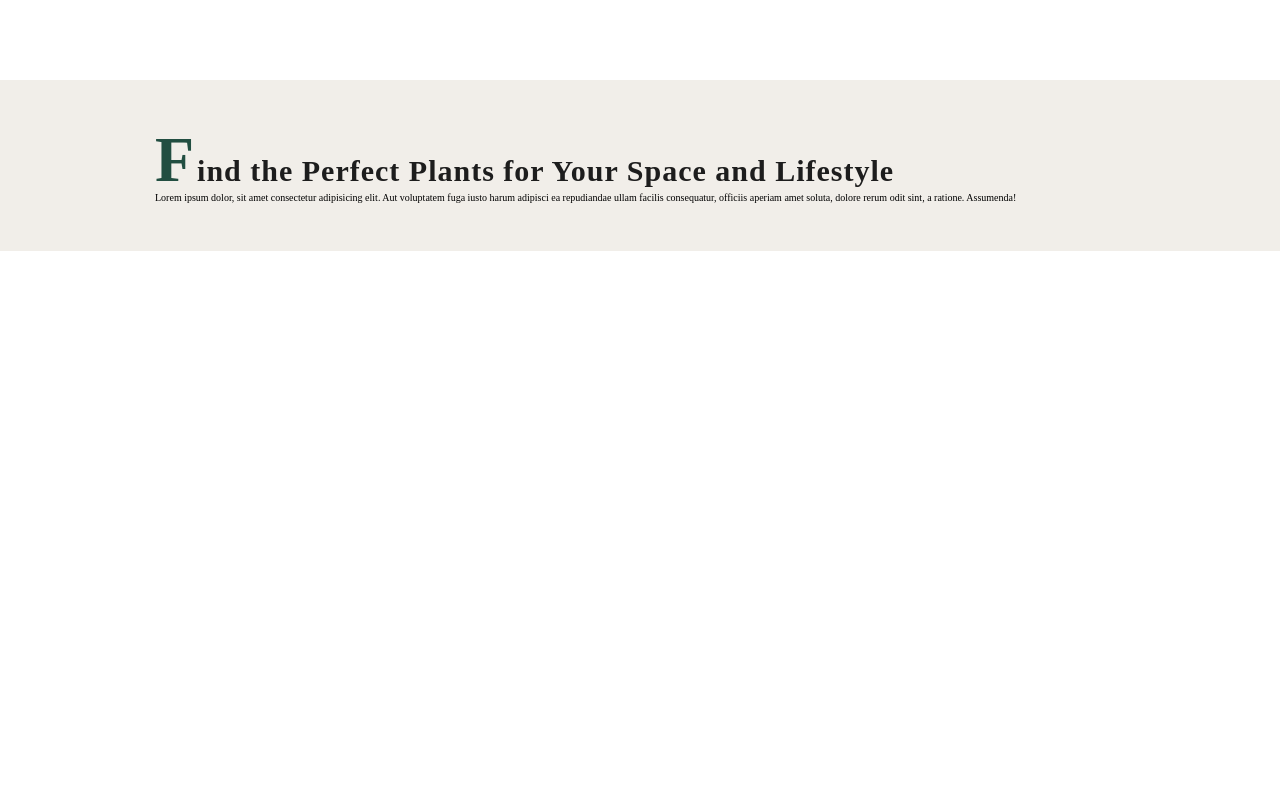
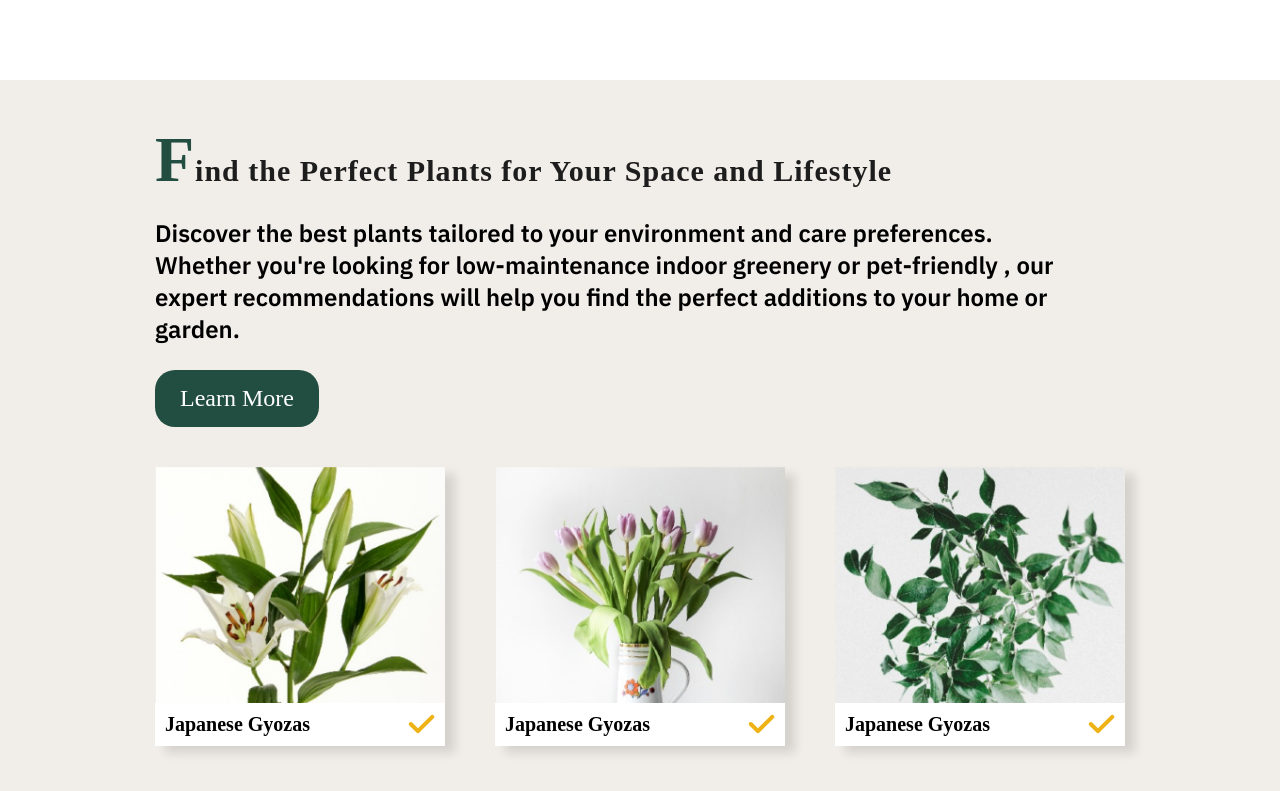
Before and after one commit to ManthanPatwala/greengrove, a website: page Index.html in a window 1280 px wide. Shown: the part 1600-2391 px from the top of the page. Before the commit the page ends 1851 px from the top, so only its background shows below. Drawn offline with Linux system fonts and the light colour scheme; a web font is replaced by a local one.

Commit message:
find-your-plant-section-added

```diff
--- a/Index.html
+++ b/Index.html
@@ -151,20 +151,105 @@
         <div
           class="section-find-plants-container small-main-container maring-side-auto padding-top-bottom padding-side"
         >
-          <div class="section-find-plants-container__txtbox">
+          <div class="section-find-plants-container__txtbox margin-bottom-l">
             <h2 class="section-find-plants-container__txtbox-heading">
               <span class="first-letter-style first-letter-style-font-l">F</span
               >ind the Perfect Plants for Your Space and Lifestyle
             </h2>
 
-            <p>
-              Lorem ipsum dolor, sit amet consectetur adipisicing elit. Aut
-              voluptatem fuga iusto harum adipisci ea repudiandae ullam facilis
-              consequatur, officiis aperiam amet soluta, dolore rerum odit sint,
-              a ratione. Assumenda!
+            <p class="section-find-plants-container__txtbox-subheding">
+              Discover the best plants tailored to your environment and care
+              preferences. <br />
+              Whether you're looking for low-maintenance indoor greenery or
+              pet-friendly , our expert recommendations will help you find the
+              perfect additions to your home or garden.
             </p>
+
+            <a href="#" class="section-find-plants-container__txtbox-cta btn"
+              >Learn More</a
+            >
+          </div>
+
+          <div
+            class="section-find-plants-container__plantlist grid grid--3-col grid-gap-small"
+          >
+            <div class="section-find-plants-container__plantlist-item1">
+              <img
+                class="section-find-plants-container__plantlist-item1-img"
+                src="./img/find-plants-img-01.png"
+                alt=""
+              />
+
+              <div
+                class="section-find-plants-container__plantlist-item1-container"
+              >
+                <p
+                  class="section-find-plants-container__plantlist-item1-container-title"
+                >
+                  Japanese Gyozas
+                </p>
+
+                <img
+                  class="section-find-plants-container__plantlist-item1-container-tick"
+                  src="./img/Tick.svg"
+                  alt=""
+                />
+              </div>
+            </div>
+            <div class="section-find-plants-container__plantlist-item1">
+              <img
+                class="section-find-plants-container__plantlist-item1-img"
+                src="./img/find-plants-img-02.png"
+                alt=""
+              />
+
+              <div
+                class="section-find-plants-container__plantlist-item1-container"
+              >
+                <p
+                  class="section-find-plants-container__plantlist-item1-container-title"
+                >
+                  Japanese Gyozas
+                </p>
+
+                <img
+                  class="section-find-plants-container__plantlist-item1-container-tick"
+                  src="./img/Tick.svg"
+                  alt=""
+                />
+              </div>
+            </div>
+            <div class="section-find-plants-container__plantlist-item1">
+              <img
+                class="section-find-plants-container__plantlist-item1-img"
+                src="./img/find-plants-img-03.png"
+                alt=""
+              />
+
+              <div
+                class="section-find-plants-container__plantlist-item1-container"
+              >
+                <p
+                  class="section-find-plants-container__plantlist-item1-container-title"
+                >
+                  Japanese Gyozas
+                </p>
+
+                <img
+                  class="section-find-plants-container__plantlist-item1-container-tick"
+                  src="./img/Tick.svg"
+                  alt=""
+                />
+              </div>
+            </div>
           </div>
         </div>
+      </section>
+
+      <section class="sectction-sustainable-garden">
+        <div
+          class="sectction-sustainable-garden-container small-main-container maring-side-auto padding-top-bottom padding-side"
+        ></div>
       </section>
     </main>
   </body>
--- a/sass/Homepage.scss
+++ b/sass/Homepage.scss
@@ -136,7 +136,7 @@
       font-size: 3rem;
       color: var(--primary-font);
       letter-spacing: 1px;
-      line-height: 1;
+      line-height: 1.2;
       margin-bottom: 4rem;
       font-weight: 700;
     }
@@ -151,12 +151,55 @@
 
 .section-find-plants-container {
   &__txtbox {
+    display: flex;
+    flex-direction: column;
+    align-items: flex-start;
+    gap: 2.5rem;
+
+    &-cta {
+      font-size: 2.4rem;
+      text-decoration: none;
+      color: white;
+    }
+
     &-heading {
-      font-family: var(--primary-font);
       font-size: 3rem;
       color: var(--primary-font);
       letter-spacing: 1px;
       line-height: 1;
     }
+
+    &-subheding {
+      font-family: var(--primary-subheading-font);
+      font-size: 2.4rem;
+      font-weight: 600;
+    }
+  }
+
+  &__plantlist {
+    &-item1 {
+      box-shadow: var(--primary-box-shadow);
+      &-img {
+        width: 100%;
+        display: block;
+      }
+
+      &-container {
+        display: flex;
+        justify-content: space-between;
+        align-items: center;
+        padding: 1rem;
+        background-color: var(--base-color);
+
+        &-title {
+          font-size: 2rem;
+          font-weight: bold;
+        }
+
+        &-tick {
+          height: 2rem;
+        }
+      }
+    }
   }
 }
--- a/sass/base.scss
+++ b/sass/base.scss
@@ -6,6 +6,7 @@
 
 html {
   font-size: 62.5%;
+  scroll-behavior: smooth;
 
   //seting default font as 10px - 10/16px = 0.625 = 62.5
 }
@@ -76,6 +77,10 @@ html {
   grid-template-columns: repeat(2, 1fr);
 }
 
+.grid--3-col {
+  grid-template-columns: repeat(3, 1fr);
+}
+
 .grid-gap-small {
   column-gap: 5rem;
 }
@@ -98,9 +103,9 @@ html {
 }
 
 .first-letter-style {
-  display: inline;
-  margin-right: 2px;
-  margin-bottom: 2px;
+  display: inline-block;
+  // margin-right: 2px;
+  // margin-bottom: 2px;
 
   color: var(--primary-color);
 }
@@ -110,4 +115,8 @@ html {
 }
 .first-letter-style-font-l {
   font-size: 6.4rem;
+  // background-color: tan;
 }
+
+.checking {
+}
```
Also changed, not shown: css/style.css, img/find-plants-img-01.png (added), img/find-plants-img-02.png (added), img/find-plants-img-03.png (added).
